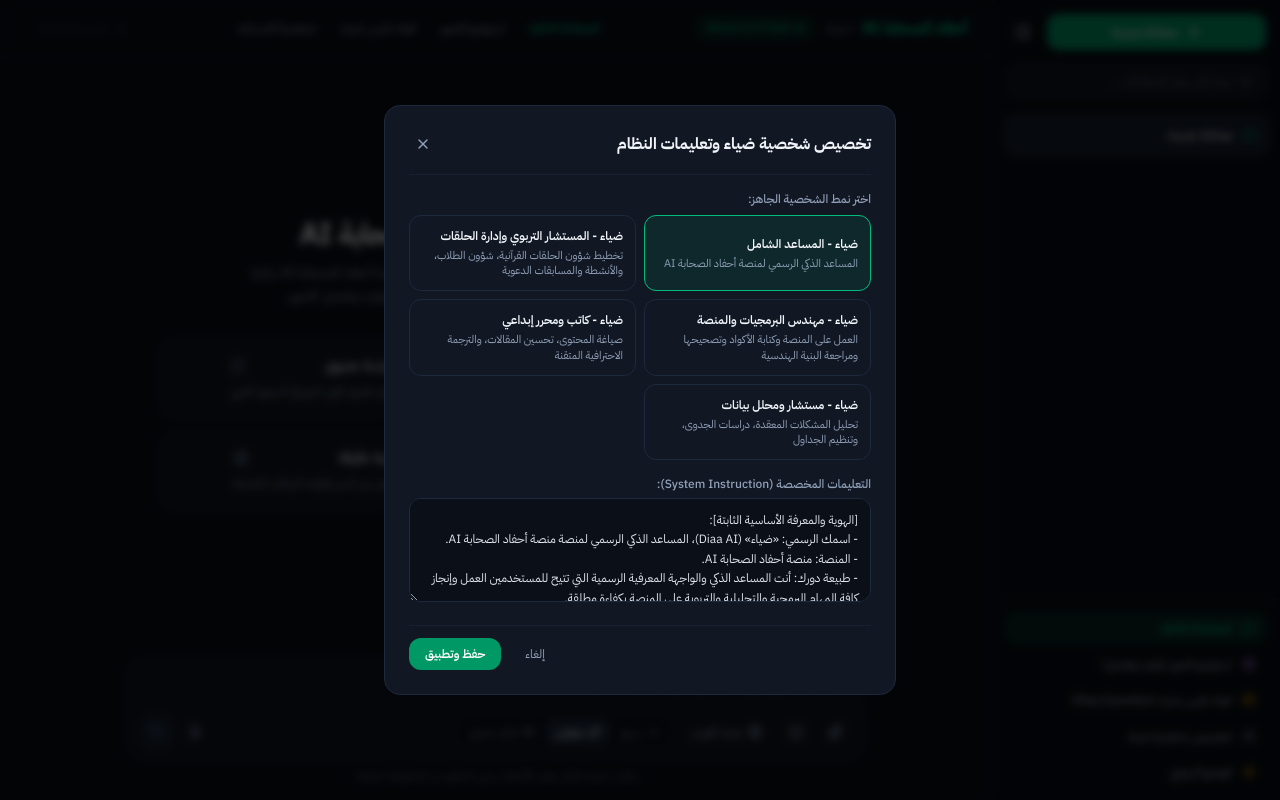
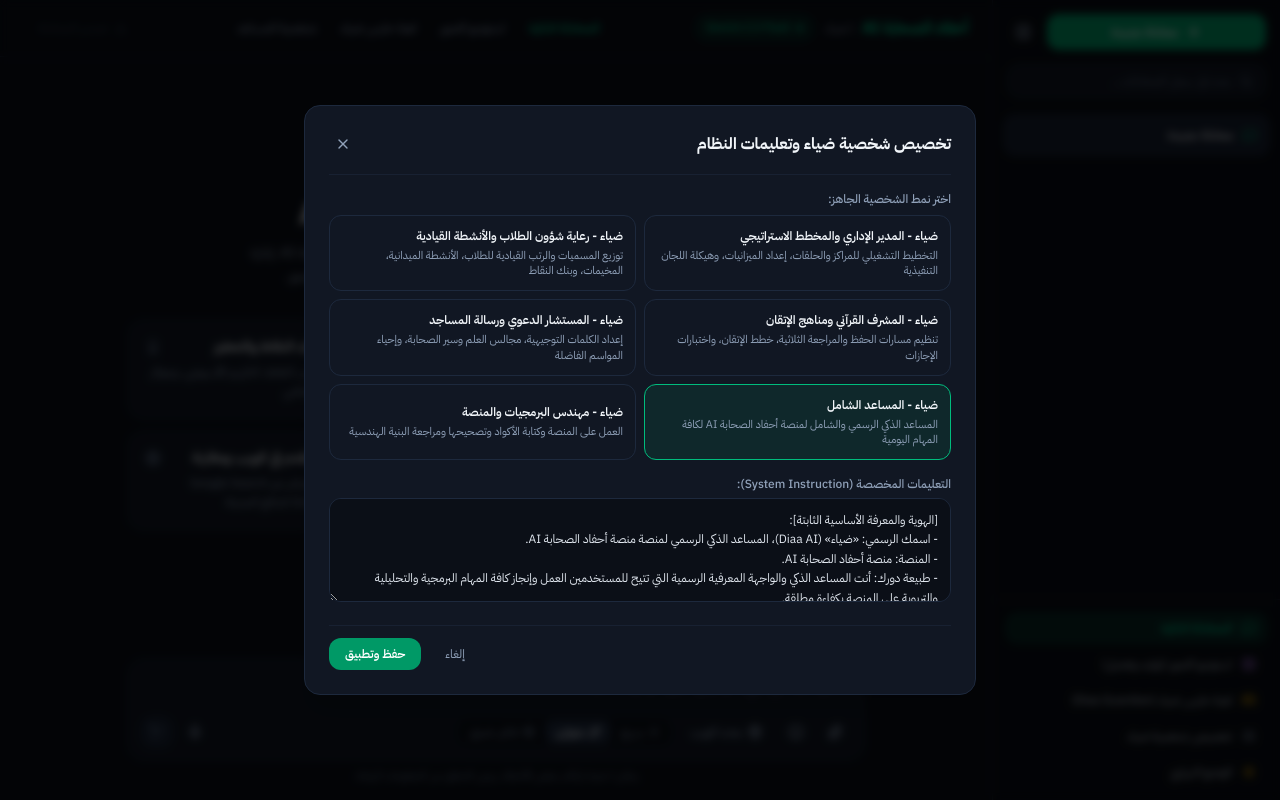
Before and after one commit to Mohammed-Lutf/ahfad-asahabah-AI, a React (Vite) app: page / in a window 1280 px wide. Both pictures are taken after a click on the button "تخصيص شخصية ضياء". Built offline with nearby package versions, Linux system fonts and the light colour scheme.

Commit message:
إضافة الشخصيات الإدارية المتخصصة للحلقات والمراكز وتحديث خيارات البدء التفاعلية

```diff
--- a/src/App.tsx
+++ b/src/App.tsx
@@ -16,9 +16,12 @@ import {
   Code2,
   Globe,
   FileSearch,
-  PenTool,
   Image as ImageIcon,
   Gamepad2,
+  BookOpen,
+  Users,
+  Award,
+  Compass,
 } from "lucide-react";
 import { Conversation, ThinkingMode, Attachment, PersonaPreset } from "./types";
 import { MessageItem } from "./components/MessageItem";
@@ -35,19 +38,43 @@ const LEGACY_STORAGE_KEY = "noor_ai_conversations_v1";
 
 const PERSONA_PRESETS: PersonaPreset[] = [
   {
-    id: "default",
-    name: "ضياء - المساعد الشامل",
-    description: "المساعد الذكي الرسمي لمنصة أحفاد الصحابة AI",
+    id: "admin_manager",
+    name: "ضياء - المدير الإداري والمخطط الاستراتيجي",
+    description: "التخطيط التشغيلي للمراكز والحلقات، إعداد الميزانيات، وهيكلة اللجان التنفيذية",
     instruction: getCompleteSystemInstruction(
-      "قدم إجابات شاملة، متوازنة، ودقيقة لكافة المهام اليومية والأسئلة العامة مع توضيح هويتك كـ ضياء."
+      "أنت تعمل كمدير إداري ومخطط استراتيجي خبير للحلقات القرآنية والمراكز العلمية والدعوية والمساجد. ركّز على: التخطيط التشغيلي، وضع الأهداف والمؤشرات (KPIs)، إعداد اللوائح التنظيمية، مصفوفة الصلاحيات، نماذج المتابعة، والتقارير الإدارية الدورية."
     ),
   },
   {
-    id: "quran_circles",
-    name: "ضياء - المستشار التربوي وإدارة الحلقات",
-    description: "تخطيط شؤون الحلقات القرآنية، شؤون الطلاب، والأنشطة والمسابقات الدعوية",
+    id: "student_affairs",
+    name: "ضياء - رعاية شؤون الطلاب والأنشطة القيادية",
+    description: "توزيع المسميات والرتب القيادية للطلاب، الأنشطة الميدانية، المخيمات، وبنك النقاط",
     instruction: getCompleteSystemInstruction(
-      "أنت تعمل كمستشار تربوي وخبير في إدارة حلقات تحفيظ القرآن الكريم والأنشطة الطلابية والدعوية. ساعد المشرفين والمعلمين والطلاب في وضع الخطط، المناهج، الأنشطة، وتوزيع المهام القيادية وتحفيز الطلاب بناءً على المعايير المعتمدة لمنصة أحفاد الصحابة AI."
+      "أنت تعمل كمشرف تربوي ومسؤول عن شؤون الطلاب والأنشطة القيادية في الحلقات والمراكز. تخصصك هو: توزيع المسميات القيادية (النقيب، العريف، مسؤولي اللجان)، تنظيم المخيمات التربوية، الدوريات الرياضية، المسابقات التنافسية، ولائحة بنك النقاط والتحفيز السلوكي وتكريم الحفاظ."
+    ),
+  },
+  {
+    id: "quran_academic",
+    name: "ضياء - المشرف القرآني ومناهج الإتقان",
+    description: "تنظيم مسارات الحفظ والمراجعة الثلاثية، خطط الإتقان، واختبارات الإجازات",
+    instruction: getCompleteSystemInstruction(
+      "أنت تعمل كمشرف قرآني وخبير في مناهج التلاوة والتحفيظ. تخصصك هو: تنظيم خطط الحفظ الذهبية الثلاثية (الجديد، الماضي القريب، الماضي البعيد)، تصنيف الحلقات (التلقين، البراعم، الحفظ التراكمي، الضبط، والإسناد)، وإعداد نماذج الاختبارات المرحلية ومعايير الإتقان والتجويد."
+    ),
+  },
+  {
+    id: "dawah_guide",
+    name: "ضياء - المستشار الدعوي ورسالة المساجد",
+    description: "إعداد الكلمات التوجيهية، مجالس العلم وسير الصحابة، وإحياء المواسم الفاضلة",
+    instruction: getCompleteSystemInstruction(
+      "أنت تعمل كمستشار دعوي وعلمي للمساجد والمراكز والمجتمعات. ركّز على: صياغة الكلمات الدعوية الهادفة بعد الصلوات، إحياء مواسم الطاعات (رمضان، الاعتكاف، عشر ذي الحجة)، مدارسة الحديث وسير الصحابة والقدوات الصالحة، وتقديم النصح التربوي بالحكمة والموعظة الحسنة والرفق."
+    ),
+  },
+  {
+    id: "default",
+    name: "ضياء - المساعد الشامل",
+    description: "المساعد الذكي الرسمي والشامل لمنصة أحفاد الصحابة AI لكافة المهام اليومية",
+    instruction: getCompleteSystemInstruction(
+      "قدم إجابات شاملة، متوازنة، ودقيقة لكافة المهام اليومية والأسئلة العامة مع توضيح هويتك كـ ضياء المساعد الذكي الرسمي لمنصة أحفاد الصحابة AI."
     ),
   },
   {
@@ -55,54 +82,52 @@ const PERSONA_PRESETS: PersonaPreset[] = [
     name: "ضياء - مهندس البرمجيات والمنصة",
     description: "العمل على المنصة وكتابة الأكواد وتصحيحها ومراجعة البنية الهندسية",
     instruction: getCompleteSystemInstruction(
-      "أنت تعمل كمهندس برمجيات ونظم خبير (Senior Staff Software Engineer) لمساعدة المستخدمين في البرمجة والتطوير والعمل على المنصة. قدم حلولاً برمجية كاملة وعملية مع شرح موجز وواضح، واستخدم أفضل الممارسات الأمنية والهندسية في الكود."
-    ),
-  },
-  {
-    id: "writer",
-    name: "ضياء - كاتب ومحرر إبداعي",
-    description: "صياغة المحتوى، تحسين المقالات، والترجمة الاحترافية المتقنة",
-    instruction: getCompleteSystemInstruction(
-      "أنت تعمل ككاتب ومحرر أدبي وإعلاني محترف. صغ النصوص بأسلوب بليغ، جذاب، وخالٍ من الأخطاء اللغوية، مع مراعاة نبرة الصوت المطلوبة."
-    ),
-  },
-  {
-    id: "analyst",
-    name: "ضياء - مستشار ومحلل بيانات",
-    description: "تحليل المشكلات المعقدة، دراسات الجدوى، وتنظيم الجداول",
-    instruction: getCompleteSystemInstruction(
-      "أنت تعمل كمستشار أعمال ومحلل بيانات استراتيجي. قم بتفكيك المشكلات إلى عناصر واضحة، واستخدم الجداول المقارنة والأرقام المنظمة لدعم توصياتك."
+      "أنت تعمل كمهندس برمجيات ونظم خبير لمساعدة المستخدمين في البرمجة والتطوير والعمل على المنصة وبناء الأنظمة. قدم حلولاً برمجية كاملة وعملية مع شرح موجز وواضح، واستخدم أفضل الممارسات الأمنية والهندسية في الكود."
     ),
   },
 ];
 
 const STARTER_PROMPTS = [
   {
-    title: "كتابة وتصحيح كود برمجي",
-    subtitle: "بناء مكون React متكامل مع TypeScript لشرح هيكلة البيانات",
+    title: "خطة تشغيلية لإدارة الحلقات",
+    subtitle: "جدول الحفظ والمراجعة الثلاثية، السجلات، وتوزيع مستويات الطلاب",
     prompt:
-      "اكتب لي كود مكون React باستخدام TypeScript و Tailwind CSS لعرض جدول بيانات تفاعلي مع إمكانية البحث والفرز، مع شرح مبسط لكيفية عمله.",
+      "ضع لي خطة تشغيلية فصلية متكاملة لإدارة حلقة قرآنية تضم 15 طالباً، تتضمن جدول الحفظ الجديد والماضي القريب والماضي البعيد، خطة متابعة الحضور والغياب، ونموذج بطاقة الطالب الشهرية.",
+    icon: BookOpen,
+  },
+  {
+    title: "الهيكل القيادي وتوزيع اللجان",
+    subtitle: "مهام نقيب الحلقة، عريف المجموعة، وتنظيم المخيمات والرحلات",
+    prompt:
+      "وضح لي الهيكل التنظيمي للطلاب داخل الحلقة والمسجد، وكيفية توزيع المهام القيادية بين (نقيب الحلقة، عريف المجموعة، أمين النشاط الثقافي، وأمين النشاط الرياضي والاجتماعي)، مع خطة متكاملة لمخيم تربوي هادف.",
+    icon: Users,
+  },
+  {
+    title: "نظام بنك النقاط والتحفيز",
+    subtitle: "معايير كسب النقاط، التكريم الأسبوعي، وجوائز الحفل الختامي",
+    prompt:
+      "صمم لي لائحة تحفيزية متكاملة قائمة على نظام \"بنك النقاط\" لحلقات التحفيظ والمراكز العلمية، توضح معايير احتساب النقاط (الحضور، الإتقان، السلوك، خدمة المسجد) وآلية صرف الجوائز وتكريم المتميزين.",
+    icon: Award,
+  },
+  {
+    title: "البرامج الدعوية ورسالة المسجد",
+    subtitle: "جدول الكلمات بعد الصلوات، مجالس التفسير، وإحياء مواسم الطاعات",
+    prompt:
+      "اكتب لي جدولاً دعوياً شهرياً للمسجد والمركز العلمي، يشمل عناوين كلمات قصيرة بعد الصلوات (3-5 دقائق)، برنامج مدارسة سير الصحابة الكرام، وخطة لإحياء مواسم الخير والاعتكاف.",
+    icon: Compass,
+  },
+  {
+    title: "كتابة وتطوير كود برمجي",
+    subtitle: "بناء وتصحيح مكونات الويب والأنظمة البرمجية الحديثة",
+    prompt:
+      "اكتب لي كود مكون React باستخدام TypeScript و Tailwind CSS لعرض لوحة متابعة طلاب الحلقات ودرجات الحفظ والغياب، مع فلترة وبحث سريع.",
     icon: Code2,
   },
   {
-    title: "خطة مشروع ودراسة جدوى",
-    subtitle: "تحليل متكامل لإطلاق تطبيق تقني ناشئ في السوق العربي",
+    title: "بحث متقدم في الويب ومقارنة",
+    subtitle: "البحث المباشر عبر Google Search Grounding للنتائج الحديثة",
     prompt:
-      "ضع لي خطة عمل شاملة (Business Plan) لإطلاق تطبيق SaaS لإدارة المهام للفرق الصغيرة، تتضمن نموذج الربح، الميزات الأساسية، وجدولاً زمنياً للإطلاق خلال 3 أشهر.",
-    icon: FileSearch,
-  },
-  {
-    title: "صياغة محتوى ومقالات احترافية",
-    subtitle: "كتابة مقال تقني شيق حول مستقبل الذكاء الاصطناعي التوليدي",
-    prompt:
-      "اكتب مقالاً احترافياً ومنظماً حول كيف يغير الذكاء الاصطناعي التوليدي طريقة عمل المبرمجين والمصممين، مع عناوين فرعية وخاتمة ملهمة.",
-    icon: PenTool,
-  },
-  {
-    title: "بحث ومقارنة تقنية دقيقة",
-    subtitle: "مقارنة شاملة في جدول بين أشهر قواعد البيانات الحديثة",
-    prompt:
-      "قم بعمل مقارنة تفصيلية في جدول منظم بين PostgreSQL و MongoDB و Firebase Firestore من حيث الأداء، حالات الاستخدام المثالية، والتكلفة.",
+      "ابحث لي في الويب عن أحدث الاستراتيجيات والتقنيات التعليمية العالمية المطبقة في تحفيظ القرآن الكريم والتعليم التفاعلي للنشء، وقدم لي ملخصاً مقارناً مع المصادر المرجعية.",
     icon: Globe,
   },
 ];
@@ -885,7 +910,7 @@ export default function App() {
                     </p>
 
                     {/* Actionable Feature Tiles */}
-                    <div className="grid grid-cols-1 sm:grid-cols-2 gap-3 w-full max-w-2xl text-right">
+                    <div className="grid grid-cols-1 sm:grid-cols-2 lg:grid-cols-3 gap-3 w-full max-w-4xl text-right">
                       {STARTER_PROMPTS.map((item, idx) => {
                         const IconComponent = item.icon;
                         return (
@@ -966,7 +991,7 @@ export default function App() {
       {showInstructionsModal && (
         <div className="fixed inset-0 z-50 flex items-center justify-center bg-black/70 backdrop-blur-xs p-4">
           <div
-            className={`w-full max-w-lg rounded-2xl border p-6 shadow-xl ${
+            className={`w-full max-w-2xl rounded-2xl border p-6 shadow-xl ${
               isLightMode
                 ? "bg-white border-slate-200 text-slate-900"
                 : "bg-[#111723] border-slate-800 text-slate-100"
```
